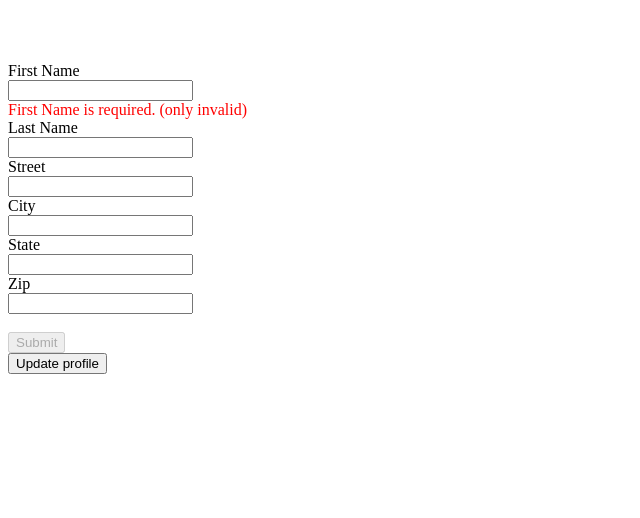
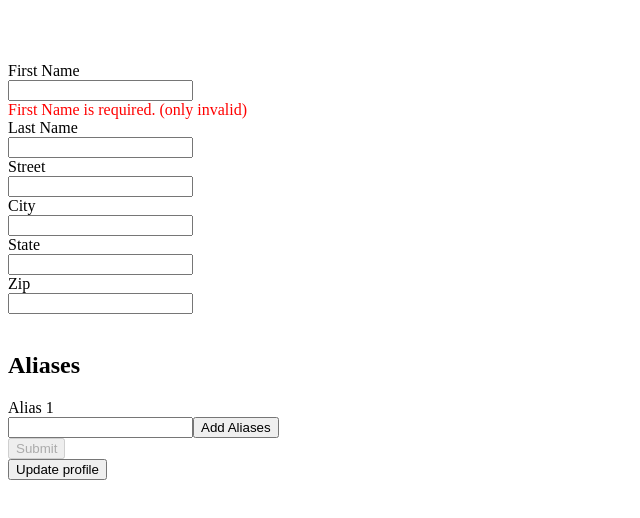
Before and after one commit to HAMZA-NASIR-PU/Angular-18-forms, an Angular app: page / in a window 1280 px wide. Shown: the top 518 px of the page, without its empty margins (0-640 px from the left). Built offline with nearby package versions, Linux system fonts and the light colour scheme.

Commit message:
Understanding FormArray in reactive forms

```diff
--- a/src/app/profile-editor/profile-editor.component.html
+++ b/src/app/profile-editor/profile-editor.component.html
@@ -38,6 +38,18 @@
 
     <br>
 
+    <div formArrayName="aliases">
+        <h2>Aliases</h2>
+
+        @for (alias of this.aliases.controls; track alias) {
+        <label>Alias {{ $index + 1 }}</label>
+        <input type="text" [formControlName]="$index" />
+        }
+
+
+        <button type="button" (click)="addAlias()">Add Aliases</button>
+    </div>
+
     <div>
         <button type="submit" [disabled]="!this.profileForm.valid">Submit</button>
     </div>
--- a/src/app/profile-editor/profile-editor.component.ts
+++ b/src/app/profile-editor/profile-editor.component.ts
@@ -1,5 +1,5 @@
 import { Component, inject } from '@angular/core';
-import { FormBuilder, FormControl, FormGroup, ReactiveFormsModule, Validators } from '@angular/forms';
+import { FormArray, FormBuilder, FormControl, FormGroup, ReactiveFormsModule, Validators } from '@angular/forms';
 
 @Component({
   selector: 'app-profile-editor',
@@ -20,8 +20,17 @@ export class ProfileEditorComponent {
       city: [''],
       state: [''],
       zip: ['']
-    })
+    }),
+    aliases: this.formBuilder.array([this.formBuilder.control('')]),
   });
+
+  get aliases(): FormArray {
+    return this.profileForm.get('aliases') as FormArray;
+  }
+
+  addAlias() {
+    this.aliases.push(this.formBuilder.control(''));
+  }
 
   onSubmit(event: Event) {
     console.log(`Is form valid: ${this.profileForm.valid}`);
```
